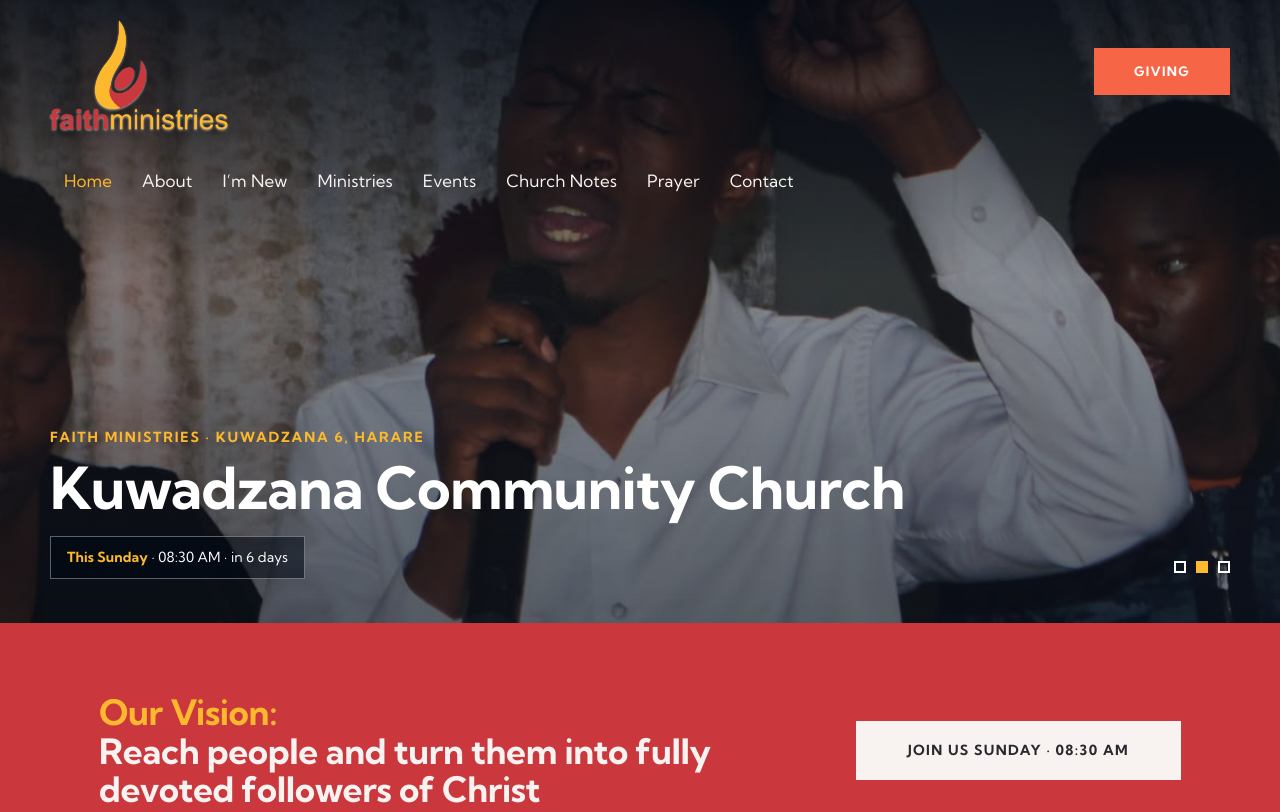
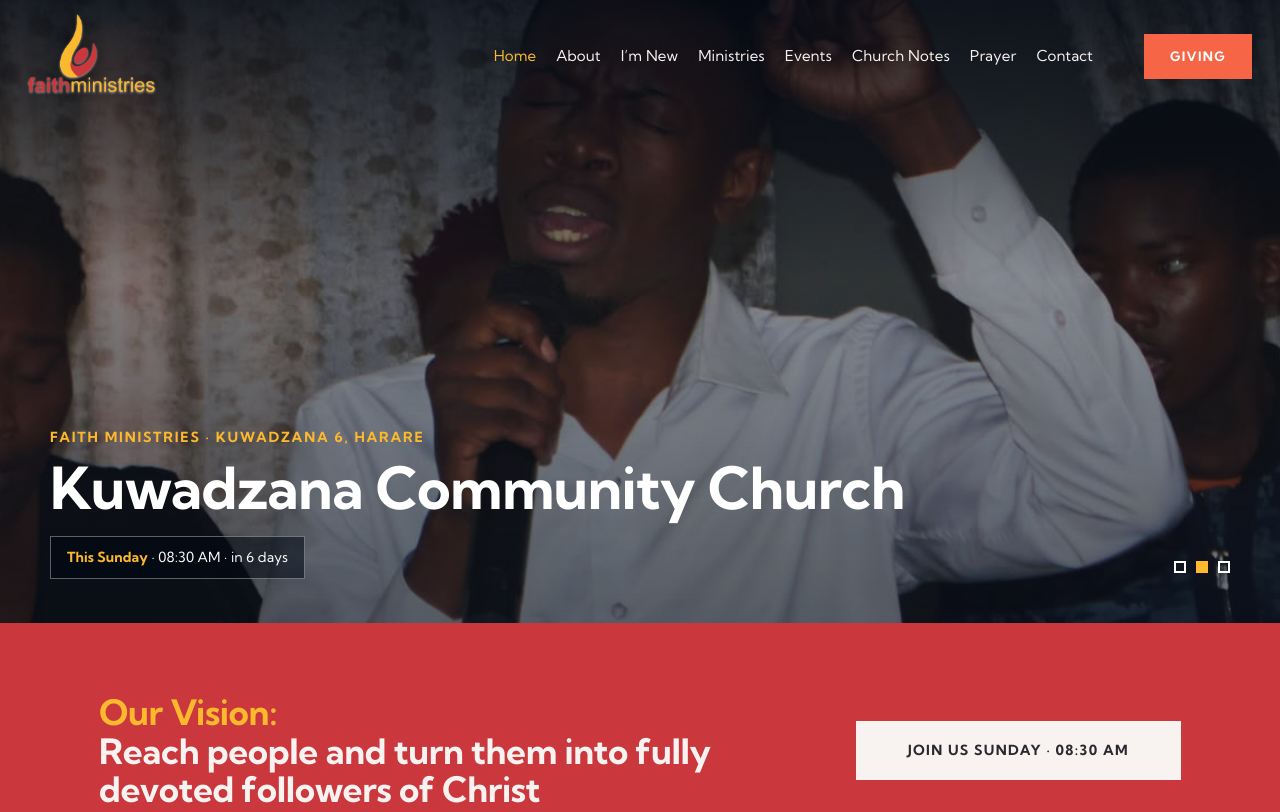
Before and after one commit to ruerue123/kcc-website, a plain HTML site: page index.html in a window 1280 px wide. Shown: the top 812 px of the page. Drawn offline with nearby package versions, Linux system fonts and the light colour scheme.

Commit message:
Put the header nav on a single row
Co-Authored-By: Claude Fable 5.2 <noreply@anthropic.com>

```diff
--- a/assets/site.css
+++ b/assets/site.css
@@ -388,3 +388,20 @@ main dd a:hover{color:var(--red)}
  .cols5 h4{font-size:19px}
  .cols5 p{font-size:15.5px}
 }
+/* one-row nav bar: logo left, links in the middle, Giving right */
+@media(min-width:1001px){
+ header{display:flex;align-items:center;justify-content:space-between;gap:24px;padding:14px 50px}
+ header .top{display:contents}
+ header .logo{order:1;flex:none}
+ header nav{order:2;margin-left:auto}
+ header .top .btn{order:3;margin:0 0 0 18px;flex:none}
+ header nav ul{margin:0;flex-wrap:nowrap}
+ header nav a{white-space:nowrap}
+ .logo img{height:100px}
+}
+@media(min-width:1001px) and (max-width:1280px){
+ header,header.stuck{padding-left:28px;padding-right:28px}
+ header nav a,header.stuck nav a{font-size:15px;padding:10px 9px}
+ header .top .btn{padding:12px 26px}
+ .logo img{height:84px}
+}
```
